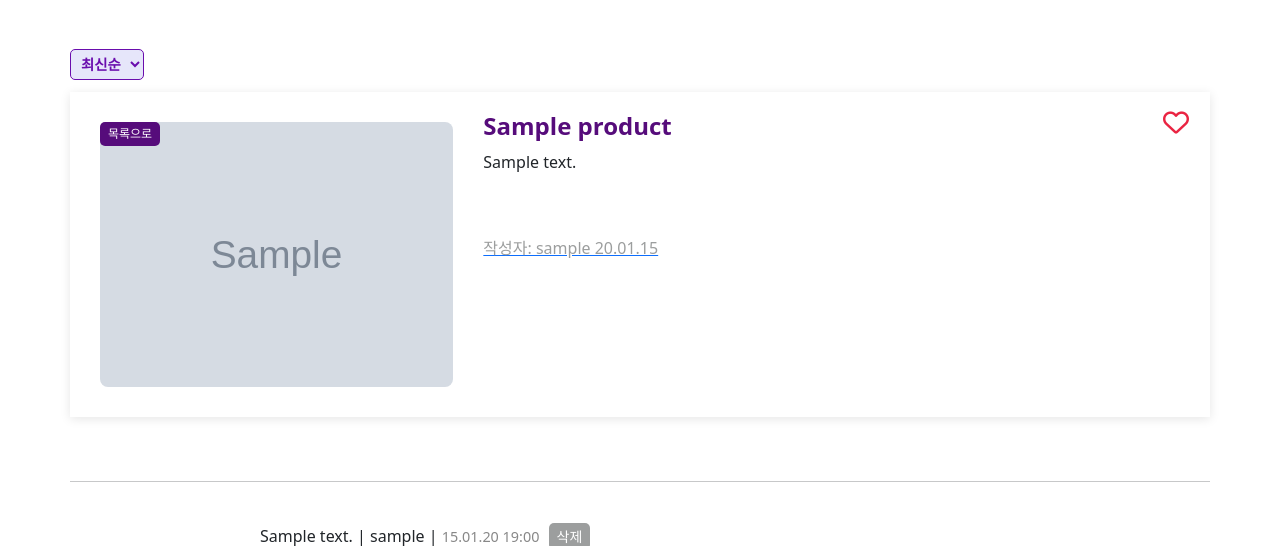
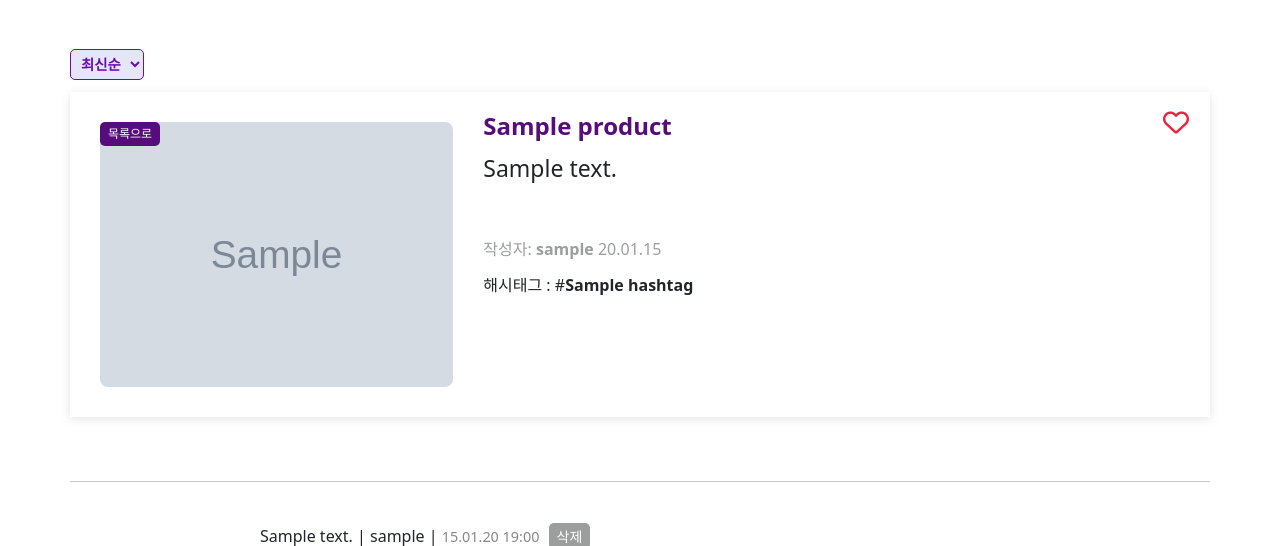
Before and after one commit to SHY-89/spartamarket_8, a Django app: page /products/read/1/ in a window 1280 px wide. Shown: the part 212-758 px from the top of the page. Run offline with Django 4.2, Linux system fonts and the light colour scheme; tables that the repository leaves empty hold one stand-in row (values such as "Sample post"); grey boxes marked "Sample" are stand-in pictures; some libraries are stand-ins or nearby versions.

Commit message:
feat product hashtag indexpage add & read page add

```diff
--- a/products/templates/products/index.html
+++ b/products/templates/products/index.html
@@ -12,6 +12,11 @@
         <div class="product-title">
             <a href="{% url 'products:read' product.pk %}">{{ product.title }}</a>
             <span style="float: right;">뷰{{ product.cnt }}</span>
+            <p style="text-align: left;">
+                {% for hash_name in product.hashtags.all %}
+                    #<b>{{hash_name.name}}</b>&nbsp;
+                {% endfor %}
+            </p>
         </div>
     </div>
     {% endfor %}
--- a/products/templates/products/read.html
+++ b/products/templates/products/read.html
@@ -11,8 +11,16 @@
     {% endif %}
     <div class="product-info">
         <h1>{{ product.title }}</h1>
-        <p>{{ product.content }}</p>
-        <a href="{% url 'users:profile' product.uuid.username %}"><p class="product-author">작성자: {{ product.uuid.username }} {{ product.created_at|date:"y.m.d" }}</p></a>
+        <p>{{ product.content|linebreaks }}</p>
+        <a href="{% url 'users:profile' product.uuid.username %}" style="text-decoration: none;">
+            <p style="margin-top: 50px;color: #9c9e9e;">작성자: <b>{{ product.uuid.username }}</b> {{ product.created_at|date:"y.m.d" }}</p>
+        </a>
+        <div class="hash_body">
+            해시태그 :
+            {% for hash_name in product.hashtags.all %}
+                #<b>{{hash_name.name}}</b>&nbsp;
+            {% endfor %}
+        </div>
     </div>
     {% if product.uuid.pk == request.user.pk %}
     <div class="product-actions">
--- a/static/css/style.css
+++ b/static/css/style.css
@@ -50,6 +50,7 @@
     line-height: 1.6;
     margin-bottom: 10px;
 }
+
 .product-author { position: relative; bottom: -50px; font-size: 14px; color: #9C9E9E; margin-bottom: 10px; }
 
 .product-actions {
@@ -287,7 +288,7 @@ h5.profile {
 
 .product-item {
     width: 300px;
-    height: 375px;
+    height: 450px;
     background-color: #fff;
     box-shadow: 0 2px 10px rgba(0, 0, 0, 0.1);
     border-radius: 8px;
@@ -300,8 +301,8 @@ h5.profile {
     width: 100%;
     padding: 10px;
     background-size: cover;
-    background-size: 300px 326px;
-    height: 87%;
+    background-size: 300px 337px;
+    height: 75%;
 }
 .product-image img {
     max-width: 100%;
@@ -698,3 +699,7 @@ h5.profile {
     color: #ea2442;
     font-size: 26px;
 }
+
+.read-page .product-info > p{
+    font-size: 23px;
+}
--- a/templates/base.html
+++ b/templates/base.html
@@ -12,7 +12,7 @@
     <script src="https://cdn.jsdelivr.net/npm/bootstrap@5.3.3/dist/js/bootstrap.bundle.min.js" integrity="sha384-YvpcrYf0tY3lHB60NNkmXc5s9fDVZLESaAA55NDzOxhy9GkcIdslK1eN7N6jIeHz" crossorigin="anonymous"></script>
     <script src="https://cdn.jsdelivr.net/npm/sweetalert2@11.12.4/dist/sweetalert2.all.min.js"></script>
     <script src="https://kit.fontawesome.com/8f954b3564.js" crossorigin="anonymous"></script>
-    <link rel="stylesheet" href="{% static 'css/style.css' %}?v=1.908">
+    <link rel="stylesheet" href="{% static 'css/style.css' %}?v=1.911">
 </head>
 
 <body>
```
